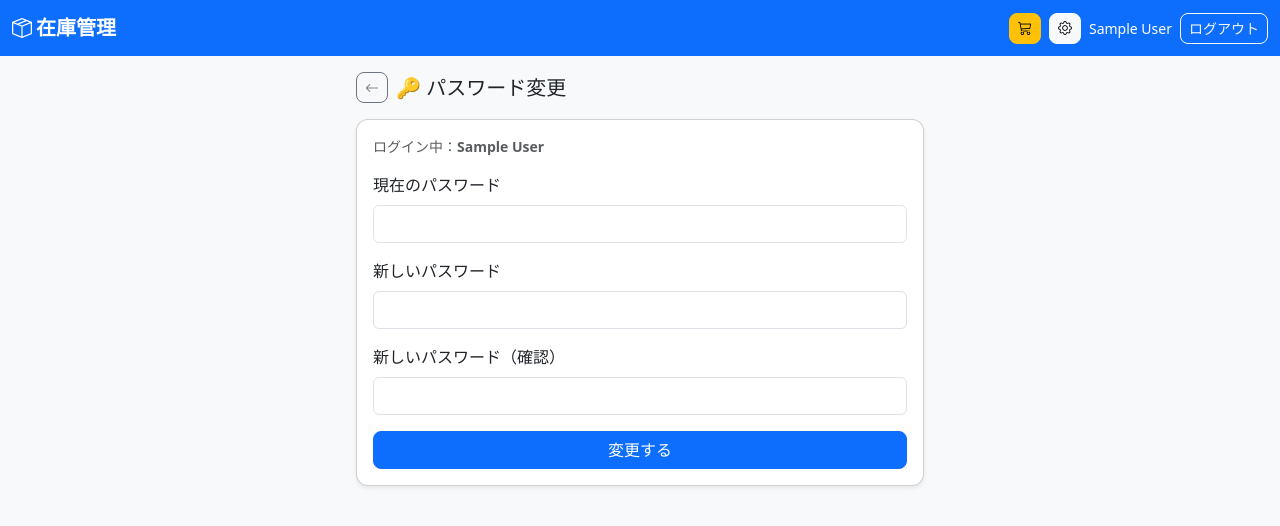
After one commit to yuya7186/reizo-, a Flask app: page /password in a window 1280 px wide. The commit adds this page. Shown: the top 526 px of the page. Run offline with Flask 3, Linux system fonts and the light colour scheme; the visitor is signed in with stand-in values (Sample User, id 1); some libraries are stand-ins or nearby versions.

Commit message:
職員自身がパスワードを変更できる機能を追加

```diff
--- a/app.py
+++ b/app.py
@@ -236,6 +236,31 @@ def login():
             return redirect(url_for('index'))
         error = 'IDまたはパスワードが違います'
     return render_template('login.html', error=error)
+
+
+@app.route('/password', methods=['GET', 'POST'])
+@login_required
+def change_password():
+    message = None
+    error = None
+    if request.method == 'POST':
+        current = request.form['current'].strip()
+        new_pw = request.form['new_pw'].strip()
+        confirm = request.form['confirm'].strip()
+        db = get_db()
+        cur = execute(db, 'SELECT * FROM users WHERE id=?', (session['user_id'],))
+        user = fetchone(cur)
+        if user['password'] != hash_password(current):
+            error = '現在のパスワードが違います'
+        elif not new_pw:
+            error = '新しいパスワードを入力してください'
+        elif new_pw != confirm:
+            error = '新しいパスワードが一致しません'
+        else:
+            execute(db, 'UPDATE users SET password=? WHERE id=?', (hash_password(new_pw), session['user_id']))
+            commit(db)
+            message = 'パスワードを変更しました'
+    return render_template('password.html', message=message, error=error)
 
 
 @app.route('/logout')
--- a/templates/base.html
+++ b/templates/base.html
@@ -33,7 +33,7 @@
         {% if session.get('role') == 'admin' %}
         <a href="/admin" class="btn btn-sm btn-light"><i class="bi bi-gear"></i></a>
         {% endif %}
-        <span class="text-white small hide-sm">{{ session.get('display_name','') }}</span>
+        <a href="/password" class="text-white small hide-sm text-decoration-none">{{ session.get('display_name','') }}</a>
         <a href="/logout" class="btn btn-sm btn-outline-light">ログアウト</a>
       </div>
     </div>
--- /dev/null
+++ b/templates/password.html
@@ -0,0 +1,36 @@
+{% extends 'base.html' %}
+{% block title %}パスワード変更{% endblock %}
+{% block content %}
+<div class="d-flex align-items-center mb-3 gap-2">
+  <a href="/" class="btn btn-sm btn-outline-secondary"><i class="bi bi-arrow-left"></i></a>
+  <h5 class="mb-0">🔑 パスワード変更</h5>
+</div>
+
+{% if message %}
+<div class="alert alert-success">{{ message }}</div>
+{% endif %}
+{% if error %}
+<div class="alert alert-danger">{{ error }}</div>
+{% endif %}
+
+<div class="card shadow-sm">
+  <div class="card-body p-3">
+    <p class="text-muted small mb-3">ログイン中：<strong>{{ session.get('display_name') }}</strong></p>
+    <form method="post">
+      <div class="mb-3">
+        <label class="form-label">現在のパスワード</label>
+        <input type="password" name="current" class="form-control" required>
+      </div>
+      <div class="mb-3">
+        <label class="form-label">新しいパスワード</label>
+        <input type="password" name="new_pw" class="form-control" required>
+      </div>
+      <div class="mb-3">
+        <label class="form-label">新しいパスワード（確認）</label>
+        <input type="password" name="confirm" class="form-control" required>
+      </div>
+      <button type="submit" class="btn btn-primary w-100">変更する</button>
+    </form>
+  </div>
+</div>
+{% endblock %}
```
